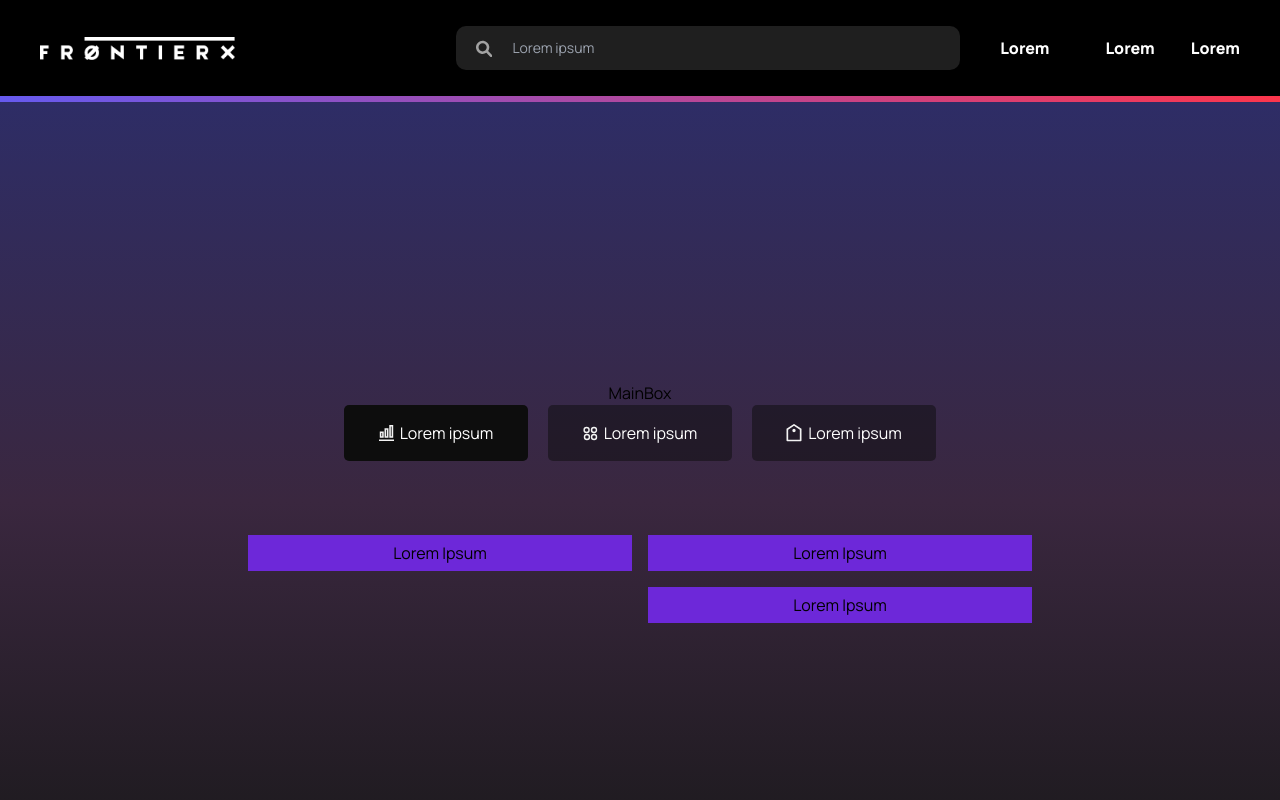
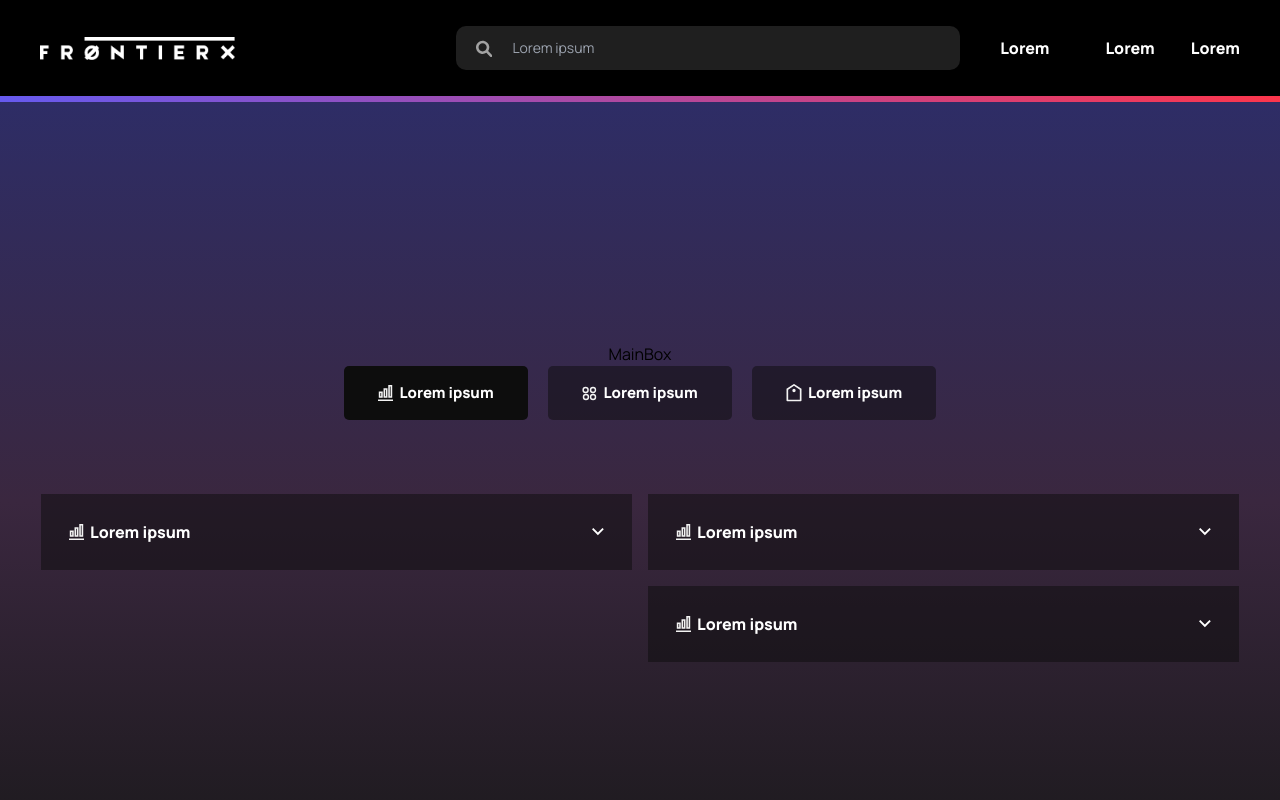
Before and after one commit to wojciechnowaczyk/Frontierx, a Next.js app: page / in a window 1280 px wide. Shown: the top 800 px of the page. Built offline with nearby package versions, Linux system fonts and the light colour scheme.

Commit message:
Tab with social media was implemented

```diff
--- a/components/Box.js
+++ b/components/Box.js
@@ -1,19 +1,29 @@
 import React, { useState } from "react";
+import Tab1Icon from "../images/Tab1Icon";
+import Arrow from "../images/Arrow";
+import en from "../lozalizations/en.json";
 
 const Box = ({ children }) => {
   const [isBoxExtended, setBoxExtension] = useState(false);
   return (
-    <div>
-      <div className="bg-violet-700 w-96">
-        <button
-          className="h-9 w-full"
-          onClick={() => setBoxExtension(!isBoxExtended)}
-        >
-          Lorem Ipsum
-        </button>
+    <div className="w-[591px] rounded">
+      <button
+        className="w-full h-[76px] flex flex-row text-white text-base font-extrabold px-7 justify-between items-center bg-codGrayInActive "
+        onClick={() => setBoxExtension(!isBoxExtended)}
+      >
+        <div className="flex flex-row items-center">
+          <Tab1Icon /> <p className="ml-1.5">{en.rowTitle}</p>
+        </div>
+        <Arrow />
+      </button>
+      <div>
         {isBoxExtended &&
           React.Children.map(children, () => {
-            return children;
+            return (
+              <div className="pl-7 pr-[92px] text-white pb-14 bg-codGrayInActive">
+                {children}
+              </div>
+            );
           })}
       </div>
     </div>
--- a/components/ButtonsRow.js
+++ b/components/ButtonsRow.js
@@ -4,8 +4,7 @@ import Tab1Icon from "../images/Tab1Icon";
 import Tab2Icon from "../images/Tab2Icon";
 import Tab3Icon from "../images/Tab3Icon";
 
-const ButtonsRow = () => {
-  const [activeTab, setActiveTab] = useState("Tab1");
+const ButtonsRow = ({ activeTab, setActiveTab }) => {
   const Tab = ({ active = false, id, children }) => {
     return (
       <button
@@ -22,15 +21,15 @@ const ButtonsRow = () => {
     <div className="flex justify-between flex-row w-[592px] mb-[74px]">
       <Tab id="Tab1">
         <Tab1Icon />
-        <p className="ml-1.5">{en.tabTitle}</p>
+        <p className="ml-1.5 font-extrabold text-[15px]">{en.tabTitle}</p>
       </Tab>
       <Tab id="Tab2">
         <Tab2Icon />
-        <p className="ml-1.5">{en.tabTitle}</p>
+        <p className="ml-1.5 font-extrabold text-[15px]">{en.tabTitle}</p>
       </Tab>
       <Tab id="Tab3">
         <Tab3Icon />
-        <p className="ml-1.5">{en.tabTitle}</p>
+        <p className="ml-1.5 font-extrabold text-[15px]">{en.tabTitle}</p>
       </Tab>
     </div>
   );
--- a/components/Content.js
+++ b/components/Content.js
@@ -1,14 +1,29 @@
+import { useState } from "react";
 import Box from "./Box";
 import ButtonsRow from "./ButtonsRow";
 import en from "../lozalizations/en.json";
+import IconHyperlink from "../components/IconHyperlink";
+import InstagramLogotype from "../images/InstagramLogotype";
+import ExternalLink from "../images/ExternalLink";
+import TwitchLogotype from "../images/TwitchLogotype";
+import TwitterLogotype from "../images/TwitterLogotype";
 
 const Content = () => {
+  const [activeTab, setActiveTab] = useState("Tab1");
   return (
     <div className="flex items-center flex-col">
-      <ButtonsRow />
+      <ButtonsRow activeTab={activeTab} setActiveTab={setActiveTab} />
       <div className="grid grid-cols-2 gap-4 ">
         <Box>
-          <div>{en.contentTab}</div>
+          <div>
+            {en.contentTab}
+            <div className="grid grid-cols-2 gap-4 mt-[42px]">
+              <IconHyperlink title="LoremIpsum.com" icon={<ExternalLink />} />
+              <IconHyperlink title="@Loremipsum" icon={<InstagramLogotype />} />
+              <IconHyperlink title="@Loremipsum" icon={<TwitchLogotype />} />
+              <IconHyperlink title="@Loremipsum" icon={<TwitterLogotype />} />
+            </div>
+          </div>
         </Box>
         <Box>
           <div>{en.contentTab}</div>
--- /dev/null
+++ b/components/IconHyperlink.js
@@ -0,0 +1,13 @@
+const IconHyperlink = ({ title, icon }) => {
+  return (
+    <a
+      href=""
+      className="flex flex-row text-white font-normal text-sm items-center mb-[23.5px] hover:text-redSalsa"
+    >
+      <div className="w-6">{icon}</div>
+      <p className="ml-[15.5px]">{title}</p>
+    </a>
+  );
+};
+
+export default IconHyperlink;
--- /dev/null
+++ b/images/Arrow.js
@@ -0,0 +1,18 @@
+const Arrow = ({ width = 12, height = 8 }) => {
+  return (
+    <svg
+      xmlns="http://www.w3.org/2000/svg"
+      width={width}
+      height={height}
+      fill="none"
+      viewBox="0 0 12 8"
+    >
+      <path
+        fill="#fff"
+        d="M5.886 4.579L10.465 0l1.308 1.308-5.887 5.886L0 1.308 1.308 0l4.578 4.579z"
+      ></path>
+    </svg>
+  );
+};
+
+export default Arrow;
--- /dev/null
+++ b/images/ExternalLink.js
@@ -0,0 +1,18 @@
+const ExternalLink = ({ width = 23, height = 23 }) => {
+  return (
+    <svg
+      xmlns="http://www.w3.org/2000/svg"
+      width={width}
+      height={height}
+      fill="none"
+      viewBox="0 0 23 23"
+    >
+      <path
+        fill="#F3F3F3"
+        d="M9.143 4.286v2.428H3.07v13.357H16.43V14h2.428v7.286a1.215 1.215 0 01-1.214 1.214H1.857a1.214 1.214 0 01-1.214-1.214V5.5a1.214 1.214 0 011.214-1.214h7.286zM22.5.643v9.714h-2.428v-5.57l-9.463 9.464-1.717-1.717 9.461-9.463h-5.567V.643H22.5z"
+      ></path>
+    </svg>
+  );
+};
+
+export default ExternalLink;
--- /dev/null
+++ b/images/InstagramLogotype.js
@@ -0,0 +1,18 @@
+const InstagramLogotype = ({ width = 20, height = 20 }) => {
+  return (
+    <svg
+      xmlns="http://www.w3.org/2000/svg"
+      width={width}
+      height={height}
+      fill="none"
+      viewBox="0 0 20 20"
+    >
+      <path
+        fill="#F3F3F3"
+        d="M10 7a3 3 0 100 6 3 3 0 000-6zm0-2a5 5 0 110 10 5 5 0 010-10zm6.5-.25a1.25 1.25 0 11-2.5 0 1.25 1.25 0 012.5 0zM10 2c-2.474 0-2.878.007-4.029.058-.784.037-1.31.142-1.798.332a2.886 2.886 0 00-1.08.703 2.89 2.89 0 00-.704 1.08c-.19.49-.295 1.015-.331 1.798C2.006 7.075 2 7.461 2 10c0 2.474.007 2.878.058 4.029.037.783.142 1.31.331 1.797.17.435.37.748.702 1.08.337.336.65.537 1.08.703.494.191 1.02.297 1.8.333C7.075 17.994 7.461 18 10 18c2.474 0 2.878-.007 4.029-.058.782-.037 1.309-.142 1.797-.331a2.92 2.92 0 001.08-.702c.337-.337.538-.65.704-1.08.19-.493.296-1.02.332-1.8.052-1.104.058-1.49.058-4.029 0-2.474-.007-2.878-.058-4.029-.037-.782-.142-1.31-.332-1.798a2.91 2.91 0 00-.703-1.08 2.884 2.884 0 00-1.08-.704c-.49-.19-1.016-.295-1.798-.331C12.925 2.006 12.539 2 10 2zm0-2c2.717 0 3.056.01 4.122.06 1.065.05 1.79.217 2.428.465.66.254 1.216.598 1.772 1.153.509.5.902 1.105 1.153 1.772.247.637.415 1.363.465 2.428.047 1.066.06 1.405.06 4.122 0 2.717-.01 3.056-.06 4.122-.05 1.065-.218 1.79-.465 2.428a4.883 4.883 0 01-1.153 1.772c-.5.508-1.105.902-1.772 1.153-.637.247-1.363.415-2.428.465-1.066.047-1.405.06-4.122.06-2.717 0-3.056-.01-4.122-.06-1.065-.05-1.79-.218-2.428-.465a4.89 4.89 0 01-1.772-1.153A4.904 4.904 0 01.525 16.55C.277 15.913.11 15.187.06 14.122.013 13.056 0 12.717 0 10c0-2.717.01-3.056.06-4.122.05-1.066.217-1.79.465-2.428a4.88 4.88 0 011.153-1.772A4.897 4.897 0 013.45.525C4.088.277 4.812.11 5.878.06 6.944.013 7.283 0 10 0z"
+      ></path>
+    </svg>
+  );
+};
+
+export default InstagramLogotype;
--- /dev/null
+++ b/images/TwitchLogotype.js
@@ -0,0 +1,20 @@
+const TwitchLogotype = ({ width = 24, height = 18 }) => {
+  return (
+    <svg
+      xmlns="http://www.w3.org/2000/svg"
+      width={width}
+      height={height}
+      fill="none"
+      viewBox="0 0 24 18"
+    >
+      <path
+        fill="#F3F3F3"
+        d="M14.365 15.176c.316-.06.63-.127.943-.203l1.961 2.207c4.428-.144 6.132-3.109 6.132-3.109 0-6.585-2.887-11.922-2.887-11.922C17.632-.061 14.885 0 14.885 0l-.86 1.023a16.609 16.609 0 00-4.508-.02 2.18 2.18 0 00-.218.02L8.514 0s-2.745-.06-5.63 2.147C2.885 2.147 0 7.486 0 14.07c0 0 1.683 2.967 6.11 3.109l1.794-2.332c.548.146.972.25 1.272.308a13.75 13.75 0 005.19.02z"
+      ></path>
+      <circle cx="7.791" cy="9.739" r="1.948" fill="#2A2A2A"></circle>
+      <circle cx="15.582" cy="9.739" r="1.948" fill="#2A2A2A"></circle>
+    </svg>
+  );
+};
+
+export default TwitchLogotype;
--- /dev/null
+++ b/images/TwitterLogotype.js
@@ -0,0 +1,18 @@
+const TwitterLogotype = ({ width = 20, height = 17 }) => {
+  return (
+    <svg
+      xmlns="http://www.w3.org/2000/svg"
+      width={width}
+      height={height}
+      fill="none"
+      viewBox="0 0 20 17"
+    >
+      <path
+        fill="#F3F3F3"
+        d="M13.864 2.044c-.758 0-1.485.304-2.026.848a2.997 2.997 0 00-.865 2.06l-.028 1.608a.626.626 0 01-.209.453.595.595 0 01-.47.142L8.71 6.938C6.662 6.652 4.7 5.686 2.818 4.08c-.597 3.38.568 5.722 3.373 7.528l1.742 1.122a.607.607 0 01.28.497.626.626 0 01-.246.517l-1.588 1.188c.944.06 1.84.017 2.585-.134 4.704-.962 7.832-4.588 7.832-10.568 0-.488-1.01-2.186-2.932-2.186zM8.98 4.914a5.087 5.087 0 01.864-2.753A4.908 4.908 0 0112.048.358 4.777 4.777 0 0114.86.105c.941.201 1.803.682 2.479 1.382.709-.005 1.312.179 2.661-.659-.334 1.675-.498 2.402-1.21 3.402 0 7.804-4.684 11.6-9.436 12.57-3.258.666-7.996-.428-9.354-1.88.692-.055 3.504-.364 5.129-1.583C3.754 12.41-1.72 9.111 1.877.242c1.688 2.02 3.4 3.394 5.135 4.123 1.155.485 1.438.475 1.968.55l-.001-.002z"
+      ></path>
+    </svg>
+  );
+};
+
+export default TwitterLogotype;
--- a/lozalizations/en.json
+++ b/lozalizations/en.json
@@ -2,5 +2,6 @@
   "contentTab": "Lorem ipsum dolor sit amet, consectetur adipiscing elit. Ut auctor mi ut luctus blandit. Maecenas rutrum mollis sem ac varius. Mauris vestibulum tortor eget sem egestas, sit amet pharetra erat tincidunt. Donec et rhoncus felis, at efficitur dui. Sed sit amet augue volutpat turpis euismod luctus. Phasellus fermentum risus a massa elementum, eu elementum lacus laoreet.",
   "menuItem": "Lorem",
   "searchPlaceholder": "Lorem ipsum",
-  "tabTitle": "Lorem ipsum"
+  "tabTitle": "Lorem ipsum",
+  "rowTitle": "Lorem ipsum"
 }
```
